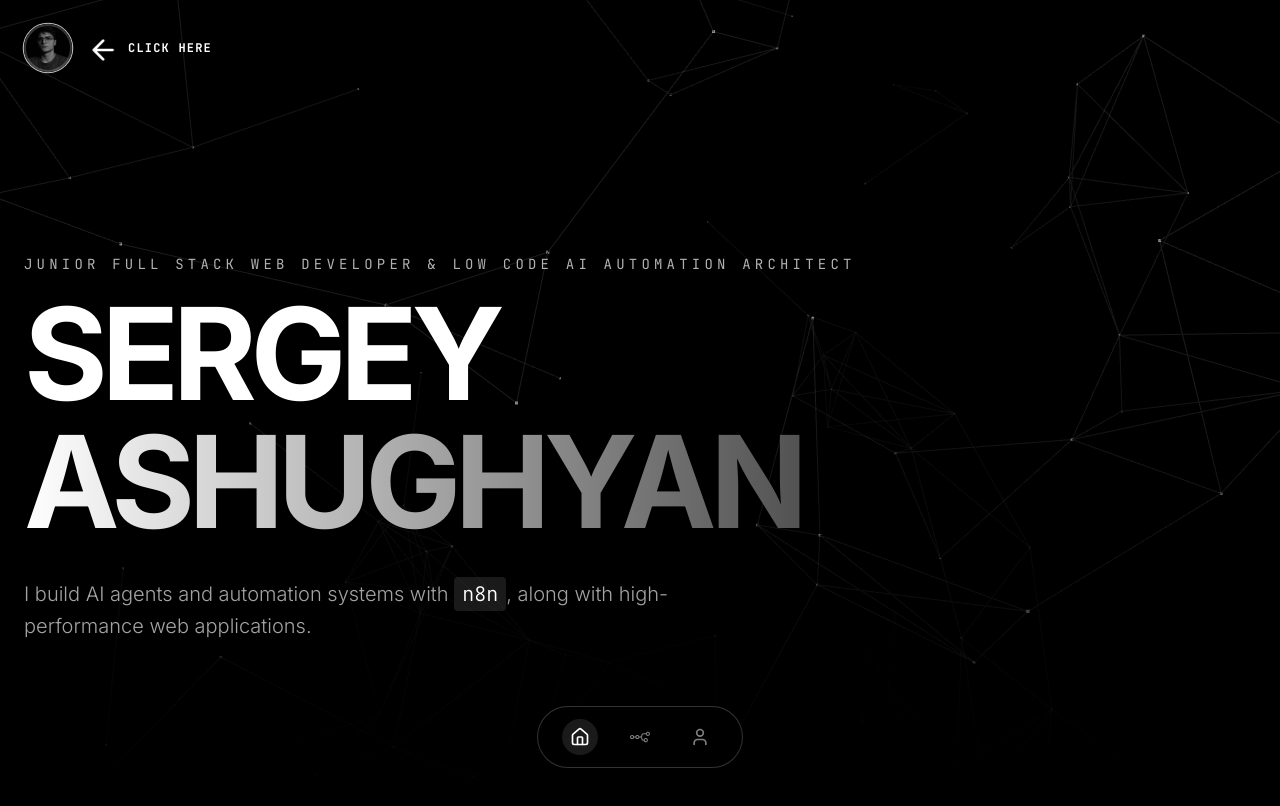
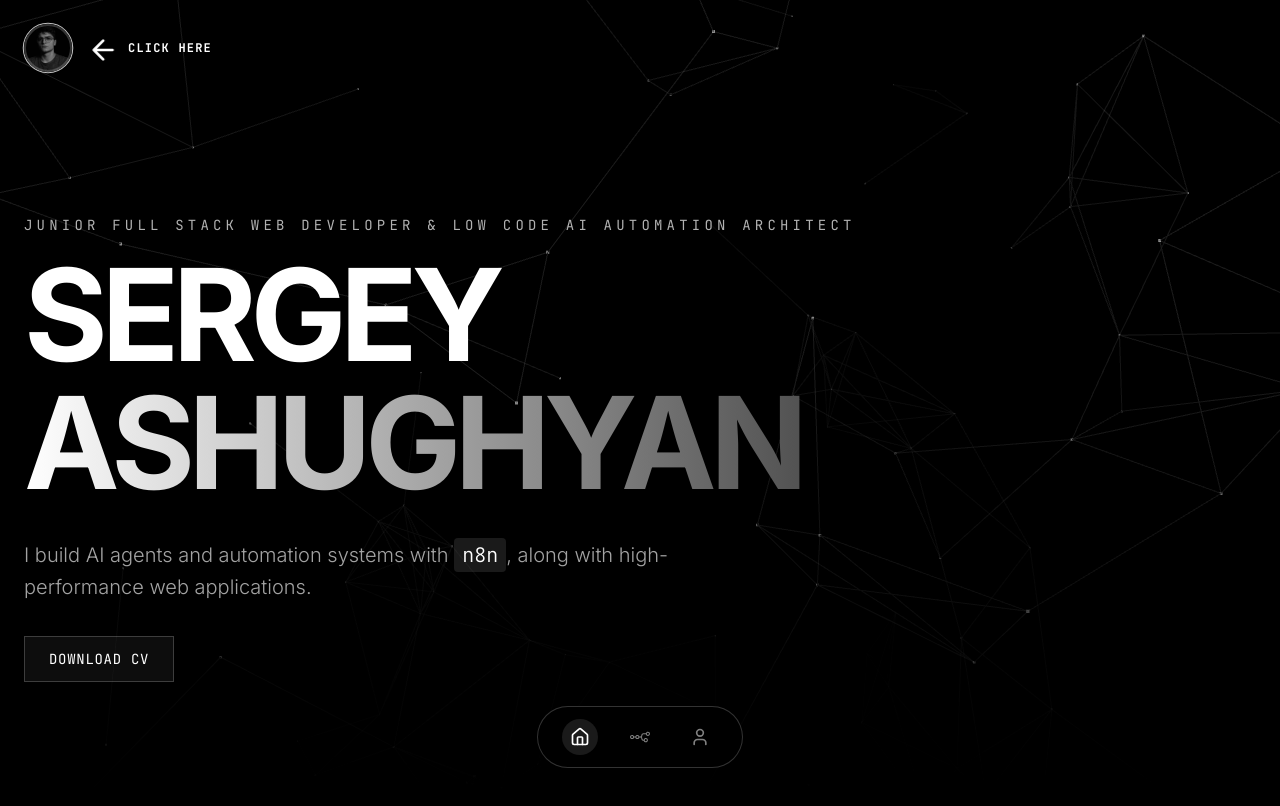
Before and after one commit to ashseryoja/seryoja-portfolio-self-branding-website, a Next.js app: page / in a window 1280 px wide. Shown: the top 806 px of the page. Built offline with nearby package versions, Linux system fonts and the light colour scheme.

Commit message:
Update CV download button to link to Document.png

```diff
--- a/src/app/page.tsx
+++ b/src/app/page.tsx
@@ -55,9 +55,18 @@ export default function Home() {
             SERGEY<br />
             <span className="text-transparent bg-clip-text bg-gradient-to-r from-white to-neutral-600">ASHUGHYAN</span>
           </h1>
-          <p className="max-w-2xl text-xl font-light leading-relaxed text-neutral-400">
+          <p className="max-w-2xl text-xl font-light leading-relaxed text-neutral-400 mb-8">
             I build AI agents and automation systems with <span className="text-white font-mono bg-white/10 px-2 py-1 rounded">n8n</span>, along with high-performance web applications.
           </p>
+          <div className="flex items-center gap-4">
+            <a
+              href="/cv/Document.png"
+              download="Sergey_Ashughyan_CV.png"
+              className="inline-flex items-center justify-center px-6 py-3 border border-white/20 bg-white/5 hover:bg-white hover:text-black font-mono text-sm uppercase tracking-wider transition-all duration-300 w-fit"
+            >
+              Download CV
+            </a>
+          </div>
         </section>
 
         {/* SKILLS GRID */}
```
Also changed, not shown: public/cv/Document.png (added).
